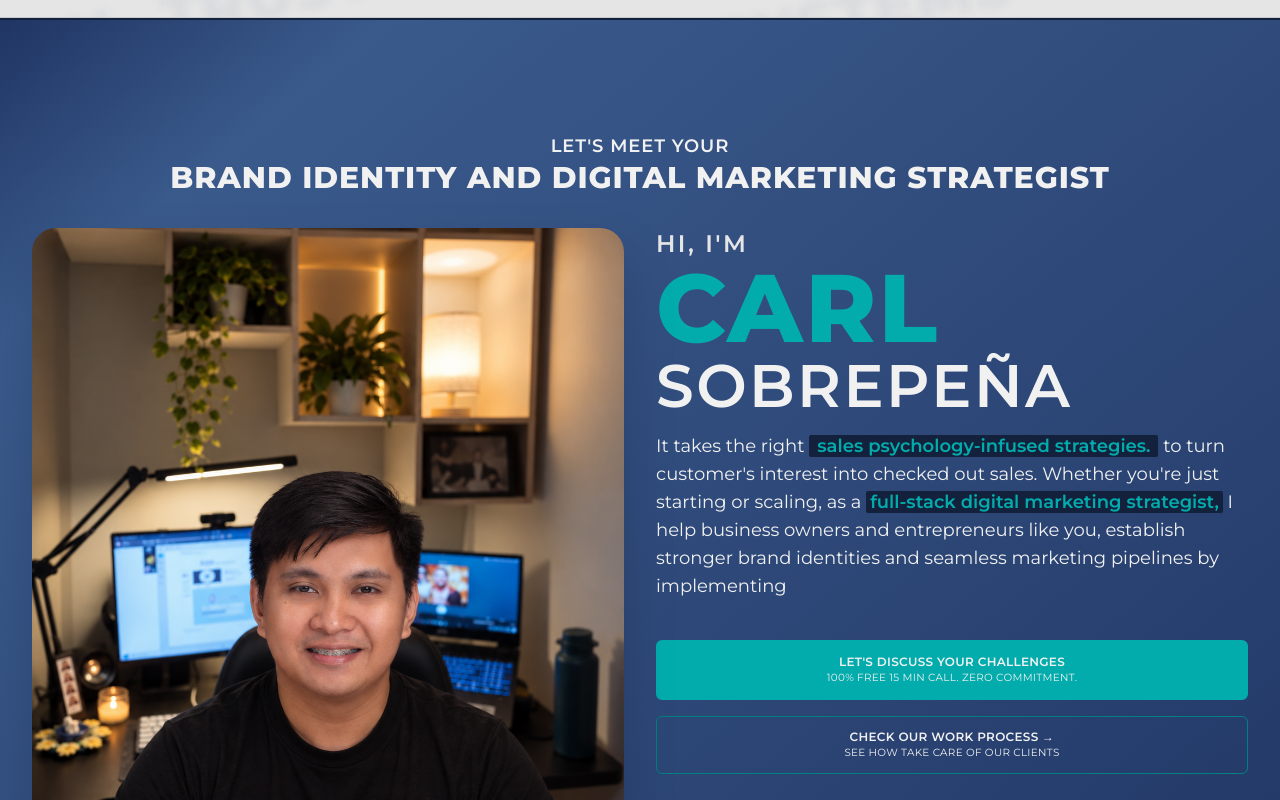
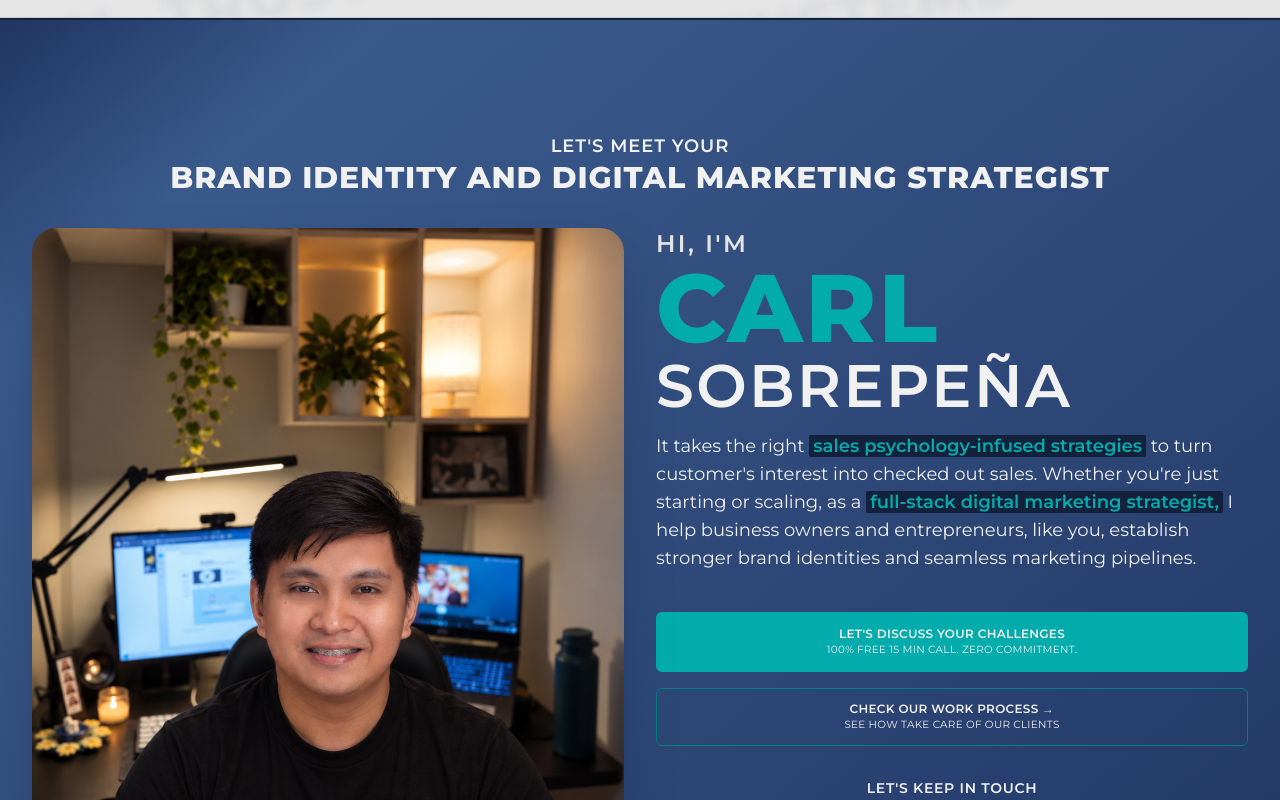
Before and after one commit to synthh27/carl-sobrepena-portfolio, a Next.js app: page / in a window 1280 px wide. Shown: the part 2531-3331 px from the top of the page. Built offline with nearby package versions, Linux system fonts and the light colour scheme.

Commit message:
Fixed typographic errors

```diff
--- a/sections/landingPage/ProblemBanner.jsx
+++ b/sections/landingPage/ProblemBanner.jsx
@@ -93,10 +93,10 @@ const FeatureCard = ({ icon, title, description }) => (
         <div className="relative z-10 w-full ">
             <div className="flex flex-col gap-4 max-w-7xl mx-auto font-bold text-body text-center leading-relaxed">
                 <h2 className="font-display font-bold text-2xl lg:text-3xl uppercase text-paper-dimmer tracking-wider">
-                People's attention span today are <br/> <span className="inline-block text-brass-soft py-2 lg:py-4 text-4xl lg:text-7xl">shorter than ever.</span>
+                People's attention span today is <br/> <span className="inline-block text-brass-soft py-2 lg:py-4 text-4xl lg:text-7xl">shorter than ever.</span>
                 </h2>
                 <p className="mx-auto lg:mb-6 max-w-3xl md:max-w-xl lg:max-w-4xl font-normal tracking-wide text-paper-dimmer text-md md:text-lg lg:text-2xl">
-                    Interest alone won't convert. It takes the <span className='bg-paper-dim px-2 text-brass-soft rounded-md'>best strategies</span> to turn keep your customer's journey rolling from strangers to actual checked out sales.
+                    Interest alone won't convert. It takes the <span className='bg-paper-dim px-2 text-brass-soft rounded-md'>best strategies</span> to keep your customer's journey rolling from strangers to actual checkout sales.
                 </p>
                 {/* Feature Cards Section */}
                 <div className="grid grid-cols-1 md:grid-cols-2 lg:grid-cols-4 gap-12 max-w-6xl mt-8 mx-auto text-left">
--- a/sections/landingPage/ProfileSection.jsx
+++ b/sections/landingPage/ProfileSection.jsx
@@ -34,9 +34,9 @@ const ProfileSection = () => {
                 Carl<span className="md:block text-3xl text-ink md:text-4xl lg:text-6xl font-semibold "> Sobrepeña</span>
               </h1>
               <p className="my-2max-w-full md:max-w-3xl lg:max-w-5xl tracking-normal leading-relaxed font-display text-ink text-sm md:text-sm lg:text-lg">
-                It takes the right <span className="font-semibold px-2 rounded-sm bg-paper text-brass-soft">sales psychology-infused strategies.</span> to turn customer's interest into checked out sales.
+                It takes the right <span className="font-semibold px-1 rounded-sm bg-paper text-brass-soft">sales psychology-infused strategies</span> to turn customer's interest into checked out sales.
                 <span className='x'> </span>
-                Whether you're just starting or scaling, as a <span className="font-semibold px-1 rounded-sm bg-paper text-brass-soft">full-stack digital marketing strategist,</span>  I help business owners and entrepreneurs like you, establish stronger brand identities and seamless marketing pipelines by implementing
+                Whether you're just starting or scaling, as a <span className="font-semibold px-1 rounded-sm bg-paper text-brass-soft">full-stack digital marketing strategist,</span>  I help business owners and entrepreneurs, like you, establish stronger brand identities and seamless marketing pipelines.
               </p>
 
               <div className="w-full flex flex-col items-center justify-center text-center gap-4 pt-6">
```
